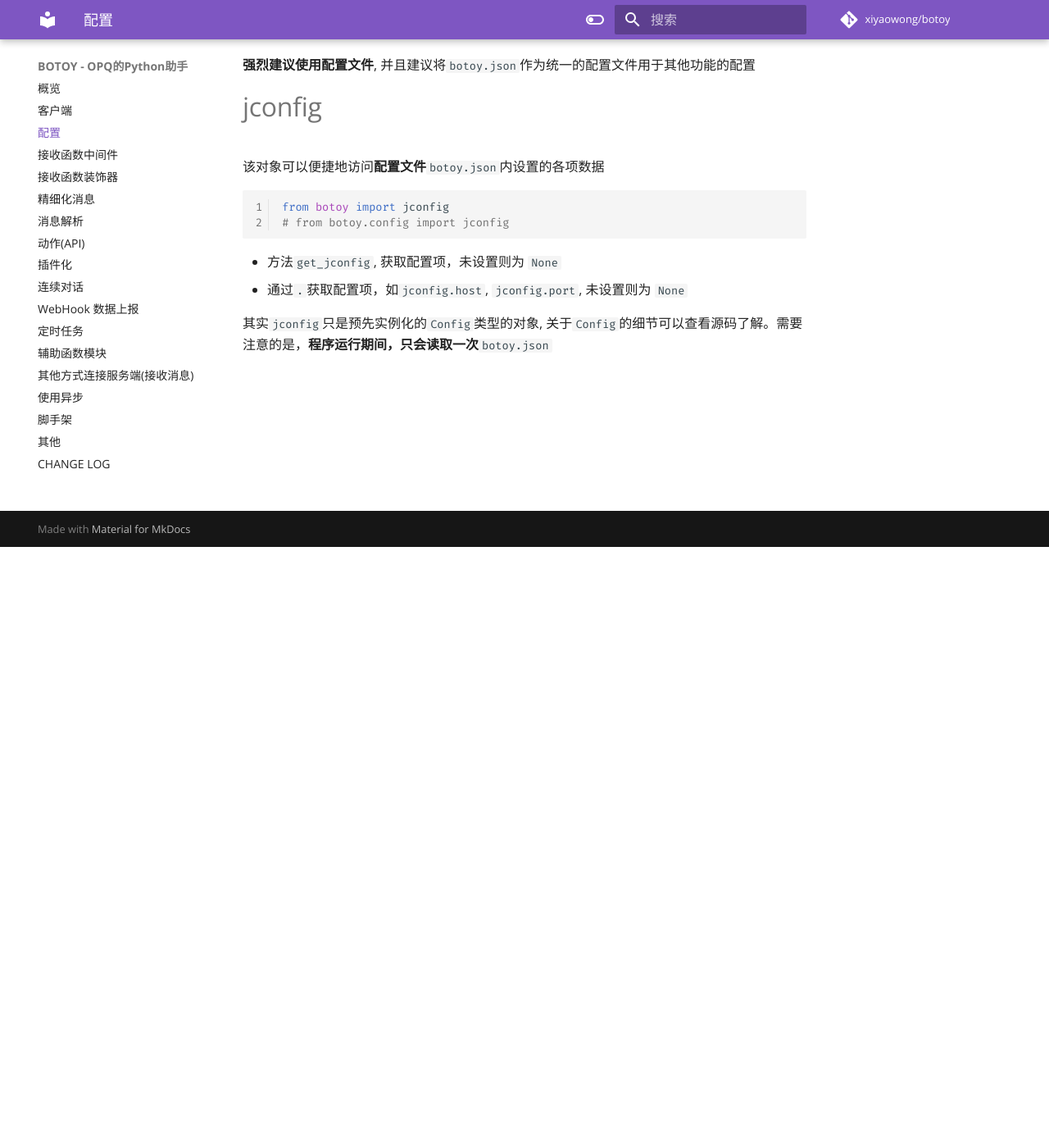
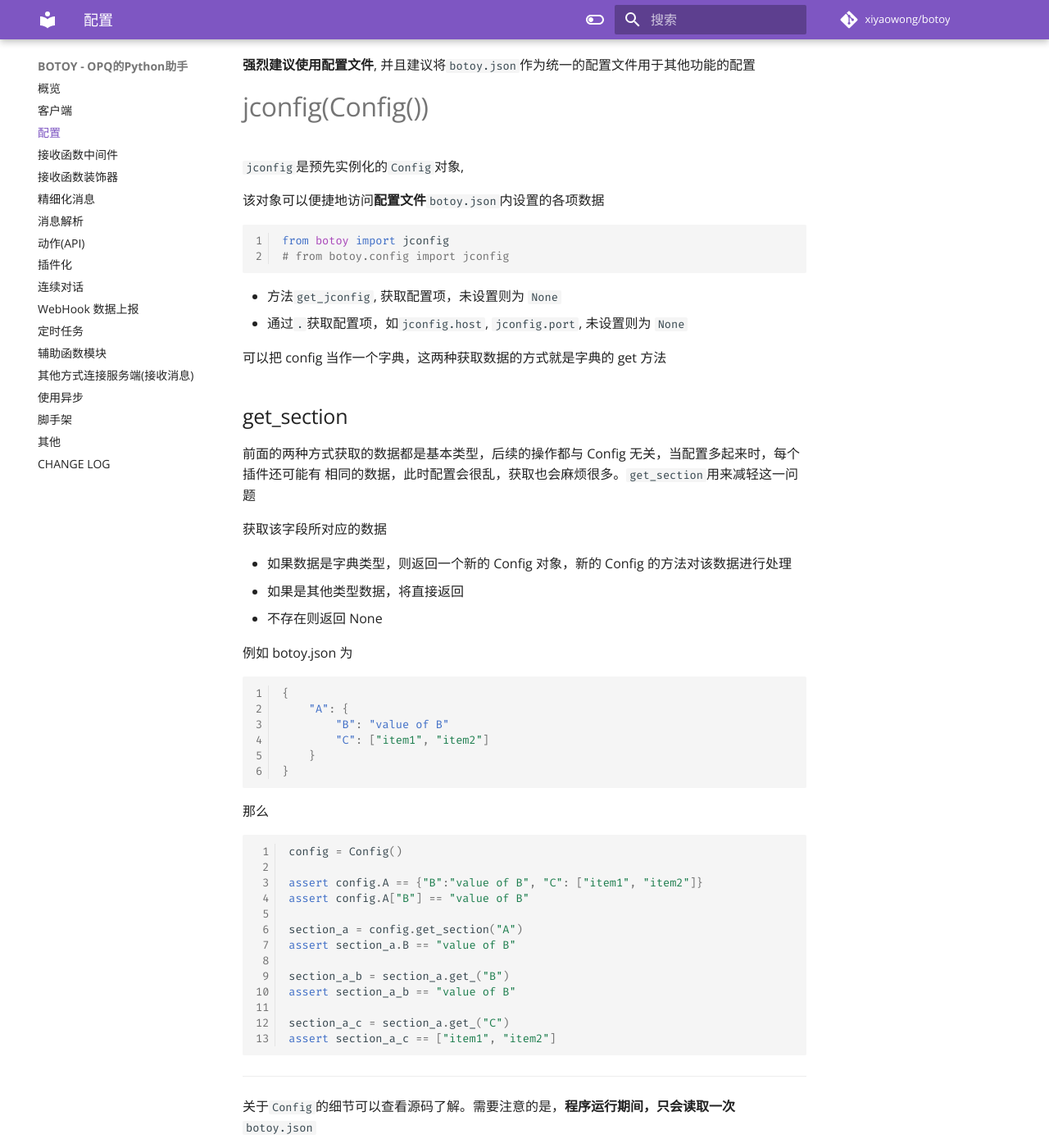
Before and after one commit to opq-osc/botoy, an MkDocs documentation site: the page built from docs/config.md, in a window 1280 px wide and 1400 px high, scrolled down 733 px. Shown: the whole window at 82% size. Built offline with MkDocs 1.6.1 and Material for MkDocs 9.7.7, drawn with Linux system fonts in a browser that asks for light colours; comment, search, counter and statistics services are not loaded.

Commit message:
doc(config): get_section

````diff
--- a/docs/config.md
+++ b/docs/config.md
@@ -24,7 +24,9 @@ API 时，就需要频繁的定义，这十分麻烦，造成这个的主要原
 
 **强烈建议使用配置文件**, 并且建议将`botoy.json`作为统一的配置文件用于其他功能的配置
 
-# jconfig
+# jconfig(Config())
+
+`jconfig`是预先实例化的`Config`对象,
 
 该对象可以便捷地访问**配置文件**`botoy.json`内设置的各项数据
 
@@ -36,5 +38,48 @@ from botoy import jconfig
 - 方法`get_jconfig`, 获取配置项，未设置则为 `None`
 - 通过`.`获取配置项，如`jconfig.host`, `jconfig.port`, 未设置则为 `None`
 
-其实`jconfig`只是预先实例化的`Config`类型的对象,
+可以把 config 当作一个字典，这两种获取数据的方式就是字典的 get 方法
+
+## get_section
+
+前面的两种方式获取的数据都是基本类型，后续的操作都与 Config 无关，当配置多起来时，每个插件还可能有
+相同的数据，此时配置会很乱，获取也会麻烦很多。`get_section`用来减轻这一问题
+
+获取该字段所对应的数据
+
+- 如果数据是字典类型，则返回一个新的 Config 对象，新的 Config 的方法对该数据进行处理
+- 如果是其他类型数据，将直接返回
+- 不存在则返回 None
+
+例如 botoy.json 为
+
+```json
+{
+    "A": {
+        "B": "value of B"
+        "C": ["item1", "item2"]
+    }
+}
+```
+
+那么
+
+```python
+config = Config()
+
+assert config.A == {"B":"value of B", "C": ["item1", "item2"]}
+assert config.A["B"] == "value of B"
+
+section_a = config.get_section("A")
+assert section_a.B == "value of B"
+
+section_a_b = section_a.get_("B")
+assert section_a_b == "value of B"
+
+section_a_c = section_a.get_("C")
+assert section_a_c == ["item1", "item2"]
+```
+
+---
+
 关于`Config`的细节可以查看源码了解。需要注意的是，**程序运行期间，只会读取一次**`botoy.json`
````
Also changed, not shown: 1 other file.
